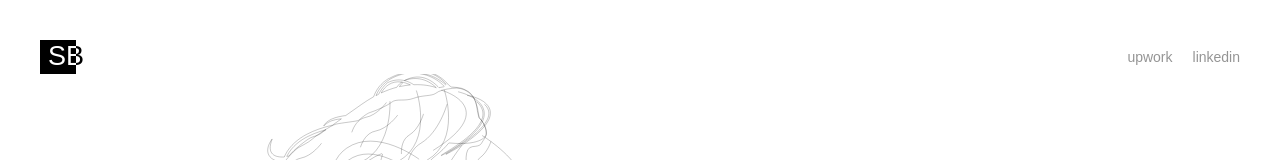
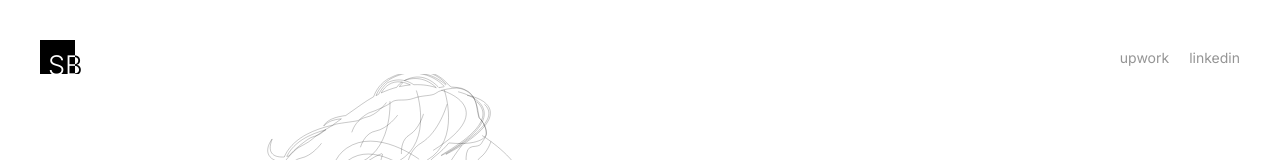
Before and after one commit to sjirel/personal-react-app, a React (Vite) app: page / in a window 1280 px wide. Shown: the top 160 px of the page. Built offline with nearby package versions, Linux system fonts and the light colour scheme.

Commit message:
add styles

```diff
--- a/src/App.css
+++ b/src/App.css
@@ -175,31 +175,34 @@ section.hero .anime-elem4,
 
 #header .logo {
   display: inline-block;
-  font: 20px "AkzidenzGrotesk-Medium", sans-serif;
+  font-size: 20px;
   position: relative;
+  line-height: 1;
 }
 body.loading #header .logo:before {
   width: 0;
+  height: 0;
 }
 #header .logo:before {
   content: "";
-  width: 29px;
+  width: 28px;
   height: 26px;
   background: #000;
   display: block;
-  transition: width 1s cubic-bezier(0.63, 0.34, 0.57, 0.81) 3.3s;
+  transition: all 1s cubic-bezier(0.63, 0.34, 0.57, 0.81) 3.3s;
 }
 #header .logo span {
   color: #fff;
   padding-left: 1px;
   position: absolute;
-  top: 1px;
+  top: 9px;
   mix-blend-mode: difference;
   left: 7px;
+  font-weight: 300;
 }
 
 .primary-nav {
-  font: 12px "AkzidenzGrotesk-Medium", sans-serif;
+  font-size: 12px;
   list-style-type: none;
 }
 
@@ -517,6 +520,7 @@ h2.portfolio--title {
   h1 {
     font-size: 5.5vw;
   }
+
   section.hero .banner-layer-1 {
     width: 62vw;
     min-width: 370px;
@@ -527,6 +531,9 @@ h2.portfolio--title {
   }
 }
 @media (min-width: 768px) {
+  #header .logo span {
+    top: 12px;
+  }
   .container-fluid {
     padding-left: 40px;
     padding-right: 40px;
@@ -535,7 +542,7 @@ h2.portfolio--title {
     font-size: 27px;
   }
   #header .logo:before {
-    width: 36px;
+    width: 35px;
     height: 34px;
   }
   .services {
@@ -543,7 +550,7 @@ h2.portfolio--title {
   }
   .primary-nav,
   #footer .copyright {
-    font: 14px "AkzidenzGrotesk-Medium", sans-serif;
+    font-size: 14px;
   }
 }
 @media (min-width: 992px) {
```
